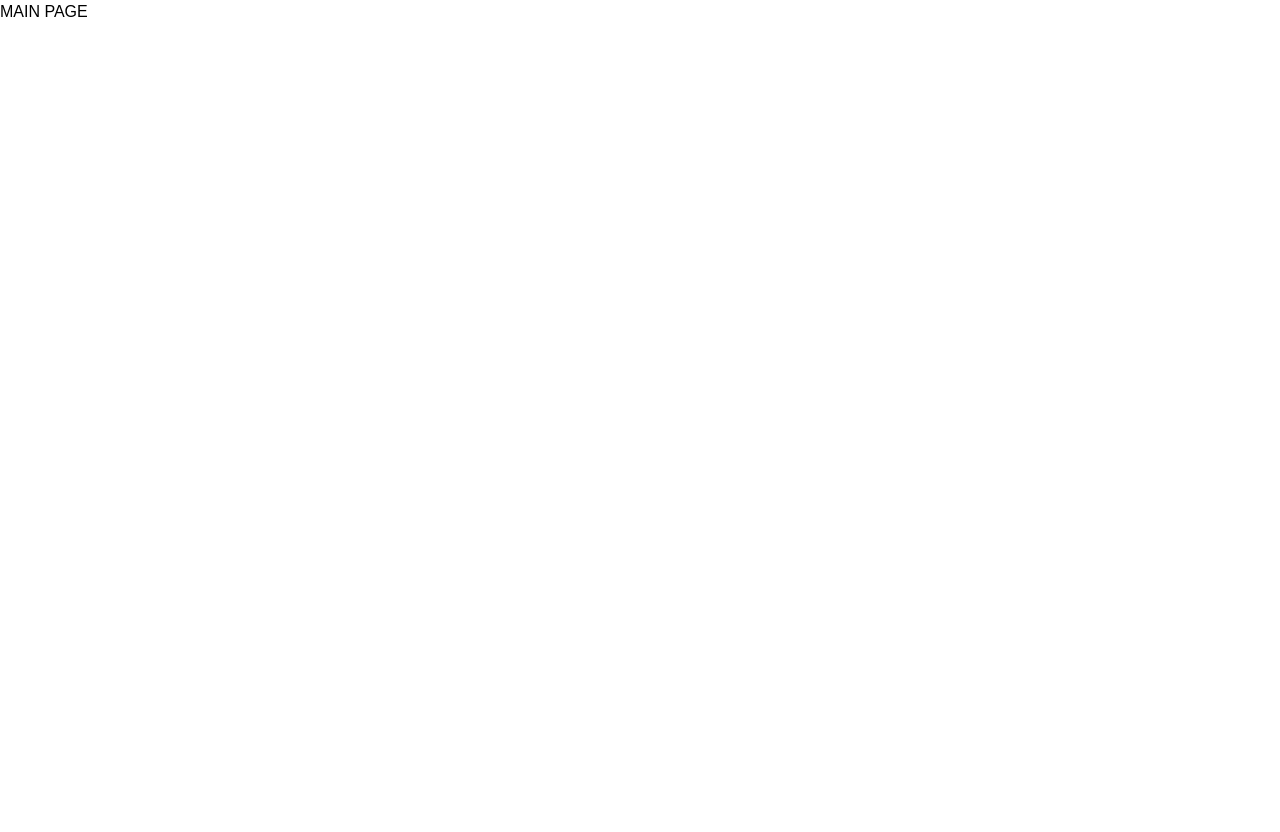
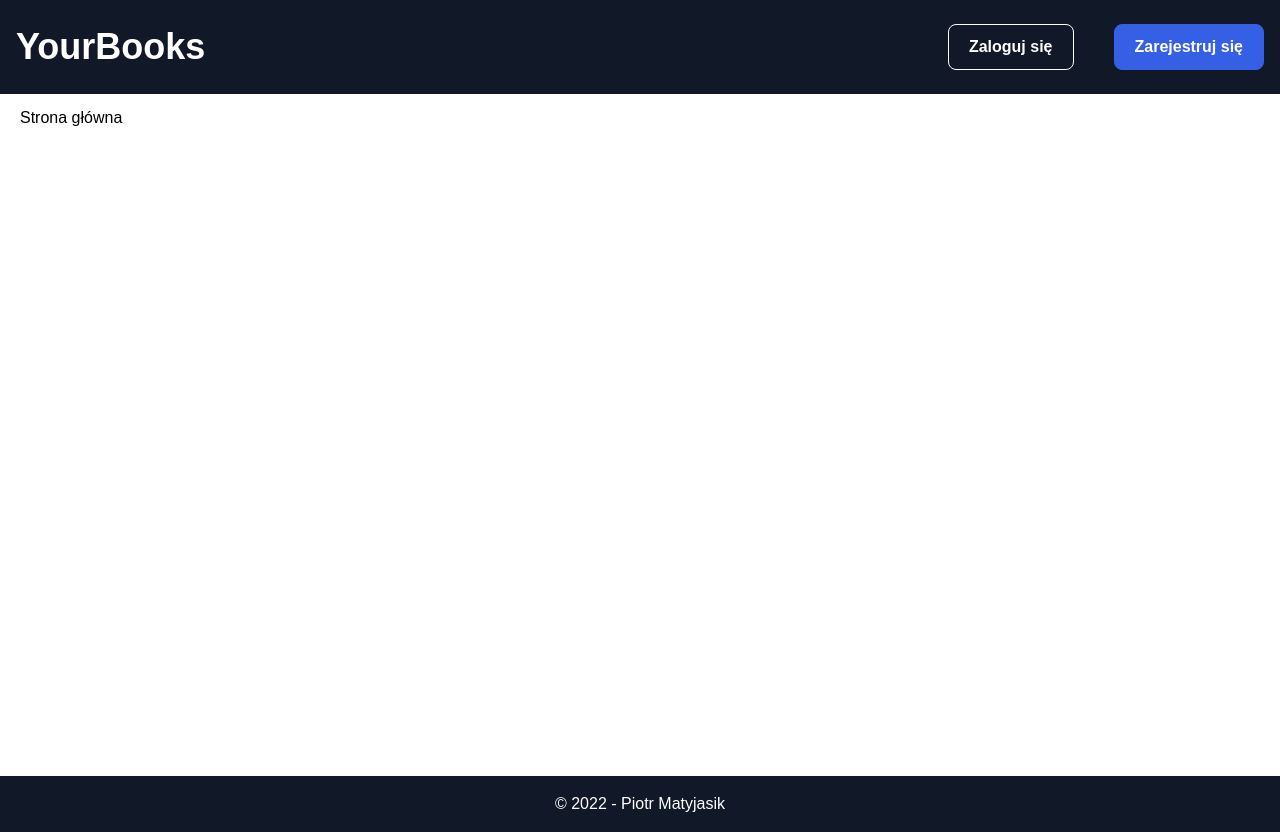
Before and after one commit to pmatyjasik/your-books, a Next.js app: page / in a window 1280 px wide. Before the commit the page ends 800 px from the top, so only its background shows below. Built offline with nearby package versions, Linux system fonts and the light colour scheme; no server answers.

Commit message:
Add main page

```diff
--- a/src/pages/index.tsx
+++ b/src/pages/index.tsx
@@ -1,16 +1,11 @@
 import type { NextPage } from 'next';
-import Head from 'next/head';
+import UnauthorizedPage from 'templates/UnauthorizedPage';
 
 const Home: NextPage = () => {
 	return (
-		<div>
-			<Head>
-				<title>Create Next App</title>
-				<meta name="description" content="Generated by create next app" />
-				<link rel="icon" href="/favicon.ico" />
-			</Head>
-			MAIN PAGE
-		</div>
+		<UnauthorizedPage title={'Strona główna'} content={'Strona główna'}>
+			<h1>Strona główna</h1>
+		</UnauthorizedPage>
 	);
 };
 
```
